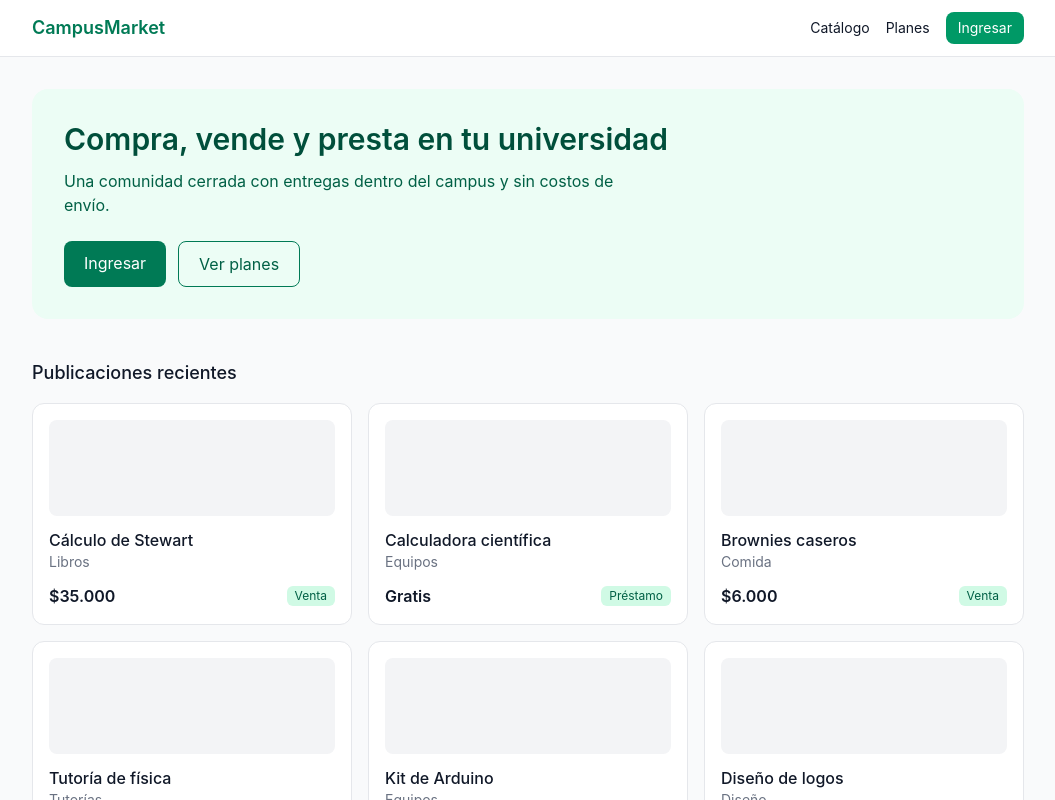
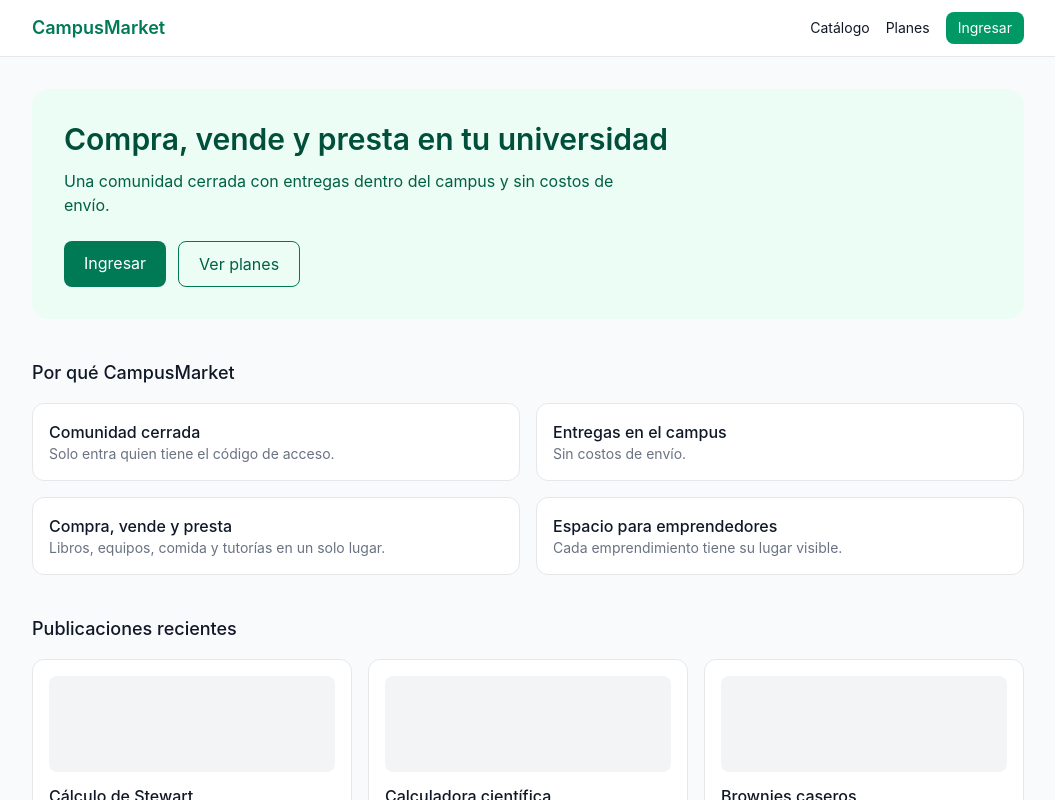
Before and after one commit to zwqui/campusmarket, a Next.js app: page / in a window 1280 px wide. Shown: the top 800 px of the page, without its empty margins (112-1167 px from the left). Built offline with nearby package versions, Linux system fonts and the light colour scheme.

Commit message:
feat: add features section to landing page

```diff
--- a/app/page.tsx
+++ b/app/page.tsx
@@ -1,4 +1,5 @@
 import Link from "next/link";
+import Features from "@/components/Features";
 import ListingCard from "@/components/ListingCard";
 import { listings } from "@/lib/mock-data";
 
@@ -29,6 +30,8 @@ export default function HomePage() {
         </div>
       </section>
 
+      <Features />
+
       <section>
         <h2 className="mb-4 text-lg font-medium">Publicaciones recientes</h2>
         <div className="grid grid-cols-2 gap-4 lg:grid-cols-3">
--- /dev/null
+++ b/components/Features.tsx
@@ -0,0 +1,25 @@
+const features = [
+  { title: "Comunidad cerrada", text: "Solo entra quien tiene el código de acceso." },
+  { title: "Entregas en el campus", text: "Sin costos de envío." },
+  { title: "Compra, vende y presta", text: "Libros, equipos, comida y tutorías en un solo lugar." },
+  { title: "Espacio para emprendedores", text: "Cada emprendimiento tiene su lugar visible." },
+];
+
+export default function Features() {
+  return (
+    <section>
+      <h2 className="mb-4 text-lg font-medium">Por qué CampusMarket</h2>
+      <div className="grid gap-4 sm:grid-cols-2">
+        {features.map((f) => (
+          <div
+            key={f.title}
+            className="rounded-xl border border-gray-200 bg-white p-4"
+          >
+            <h3 className="font-medium">{f.title}</h3>
+            <p className="text-sm text-gray-500">{f.text}</p>
+          </div>
+        ))}
+      </div>
+    </section>
+  );
+}
```
